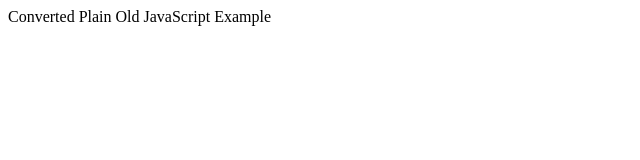
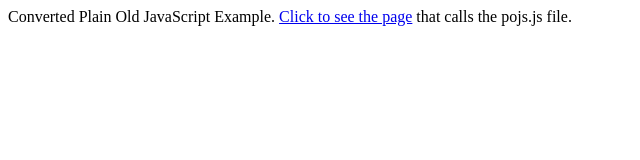
Before and after one commit to martytheparty/webpack, a plain HTML site: page examples/000/create-module-from-pojs/index.html in a window 1280 px wide. Shown: the whole page, without its empty margins (0-640 px from the left). Drawn offline with Linux system fonts and the light colour scheme.

Commit message:
adds a link to the page that uses the plain old js instead of the bundle

```diff
--- a/examples/000/create-module-from-pojs/index.html
+++ b/examples/000/create-module-from-pojs/index.html
@@ -5,7 +5,7 @@
  <body>
    <script type="text/javascript" src="bundle.js" charset="utf-8"></script>
 
-Converted Plain Old JavaScript Example
+Converted Plain Old JavaScript Example.  <a href='pojs-index.html'>Click to see the page</a> that calls the pojs.js file.
 
  </body>
 </html>
```
